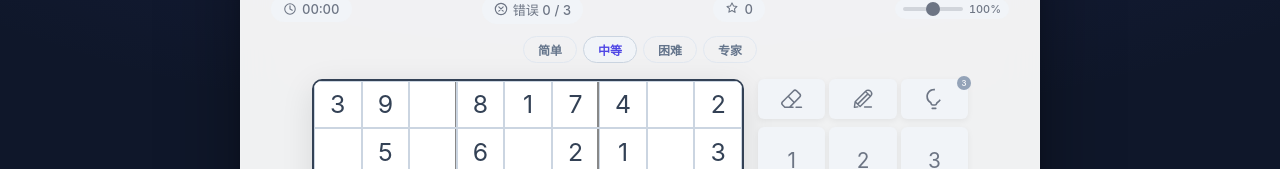
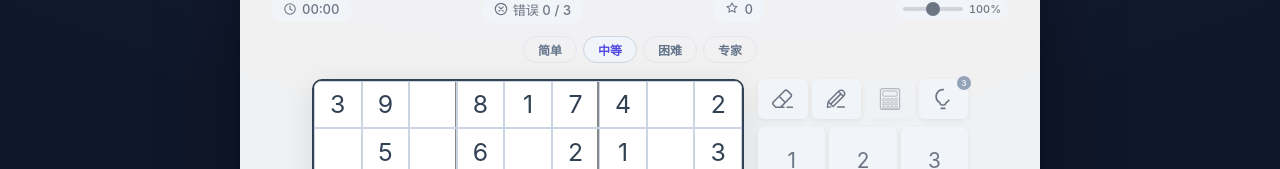
Before and after one commit to daxmate/sudoku, a Vue app: page / in a window 1280 px wide. Shown: the part 181-350 px from the top of the page. Built offline with nearby package versions, Linux system fonts and the light colour scheme.

Commit message:
fix: 自动计算按钮保留，设置开启后才可点击，悬浮提示'需要到设置中开启'

```diff
--- a/src/App.vue
+++ b/src/App.vue
@@ -9,8 +9,10 @@
         <div class="side-panel">
           <ActionButtons
             :note-active="game.state.isNoteMode"
+            :auto-calc-enabled="game.state.isAutoCalc"
             @erase="game.eraseCell()"
             @toggle-notes="game.toggleNoteMode()"
+            @auto-calc="game.autoCalcCell()"
           />
           <NumberPad @place="game.placeNumber($event)" />
           <BottomPanel
--- a/src/components/ActionButtons.vue
+++ b/src/components/ActionButtons.vue
@@ -9,6 +9,19 @@
     <button class="notes-toggle" :class="{ active: noteActive }" title="笔记" @click="$emit('toggleNotes')">
       <svg viewBox="0 0 30 31" width="24" height="24">
         <path fill="currentColor" d="M25.43 4.76a5.42 5.42 0 01.19 7.52l-.18.2-13.5 13.48a.91.91 0 01-1.21.08l-.1-.08-5.07-5.08-.59 4.34 3.25-.44c.44-.05.84.2 1 .58l.03.11.02.11c.06.47-.24.91-.7 1.03l-.1.02-4.45.6a.94.94 0 01-.79-.27.92.92 0 01-.26-.65v-.13l1-7.4a.92.92 0 01.19-.44l.08-.09L17.71 4.76a5.45 5.45 0 017.72 0zm.35 20.08a1 1 0 110 2h-8.7a1 1 0 010-2h8.7zM21.4 10.18L9.43 22.13 11.3 24l11.95-11.95-1.86-1.86zm-3.23-3.23L6.2 18.91l1.92 1.91L20.07 8.86l-1.9-1.9zm3.42-1.93c-.69 0-1.35.2-1.92.56l-.15.1 5.01 5 .1-.14c.33-.5.51-1.09.55-1.7l.01-.22a3.58 3.58 0 00-3.6-3.6z"/>
+      </svg>
+    </button>
+
+    <button
+      class="auto-calc-btn"
+      :class="{ active: autoCalcEnabled, disabled: !autoCalcEnabled }"
+      :title="autoCalcEnabled ? '自动计算当前格候选数' : '需要到设置中开启'"
+      @click="autoCalcEnabled ? $emit('autoCalc') : null"
+    >
+      <svg viewBox="0 0 30 30" width="24" height="24" fill="none">
+        <rect x="3" y="2" width="24" height="26" rx="2.5" stroke="currentColor" stroke-width="1.5"/>
+        <rect x="6" y="5" width="18" height="6.5" rx="1" stroke="currentColor" stroke-width="1.2"/>
+        <path stroke="currentColor" stroke-width="1" d="M6 14.5h3v3H6zm5 0h3v3h-3zm5 0h3v3h-3zm5 0h3v3h-3zM6 19.5h3v3H6zm5 0h3v3h-3zm5 0h3v3h-3zm5 0h3v3h-3zM6 24.5h3v3H6zm5 0h3v3h-3zm5 0h3v3h-3zm5 0h3v3h-3z"/>
       </svg>
     </button>
 
@@ -27,15 +40,16 @@
 <script setup>
 defineProps({
   noteActive: Boolean,
+  autoCalcEnabled: Boolean,
 })
 
-defineEmits(['erase', 'toggleNotes'])
+defineEmits(['erase', 'toggleNotes', 'autoCalc'])
 </script>
 
 <style scoped>
 .action-buttons {
   display: grid;
-  grid-template-columns: repeat(3, 1fr);
+  grid-template-columns: repeat(4, 1fr);
   gap: 4px;
 }
 
@@ -75,6 +89,9 @@ defineEmits(['erase', 'toggleNotes'])
 
 .erase-btn { color: var(--action-erase-text); }
 .notes-toggle.active { color: var(--action-notes-active-text); }
+.auto-calc-btn.active { color: var(--action-notes-active-text); }
+.auto-calc-btn.disabled { opacity: 0.45; }
+.auto-calc-btn.disabled:hover { transform: none; box-shadow: none; background: var(--action-bg); color: var(--action-text); cursor: default; }
 .warning { color: var(--action-warning-text); }
 
 .hint-count {
--- a/src/composables/useGameStore.js
+++ b/src/composables/useGameStore.js
@@ -104,13 +104,20 @@ function toggleNoteMode() {
   state.isNoteMode = !state.isNoteMode
 }
 
+function autoCalcCell() {
+  if (!state.selectedCell) return
+  const { row, col } = state.selectedCell
+  if (state.playerGrid[row][col] !== 0) return
+  if (state.notes[row][col].size > 0) {
+    state.notes[row][col].clear()
+  } else {
+    state.notes[row][col] = calcCandidates(row, col)
+  }
+}
+
 function toggleAutoCalc(on) {
   state.isAutoCalc = on
-  if (on && state.selectedCell) {
-    const { row, col } = state.selectedCell
-    if (state.playerGrid[row][col] === 0)
-      state.notes[row][col] = calcCandidates(row, col)
-  }
+  // 开启时自动计算功能可用，按钮可点击
 }
 
 function toggleAutoMark() {
@@ -130,6 +137,7 @@ export function useGameStore() {
     placeNumber,
     eraseCell,
     toggleNoteMode,
+    autoCalcCell,
     toggleAutoCalc,
     toggleAutoMark,
   }
```
